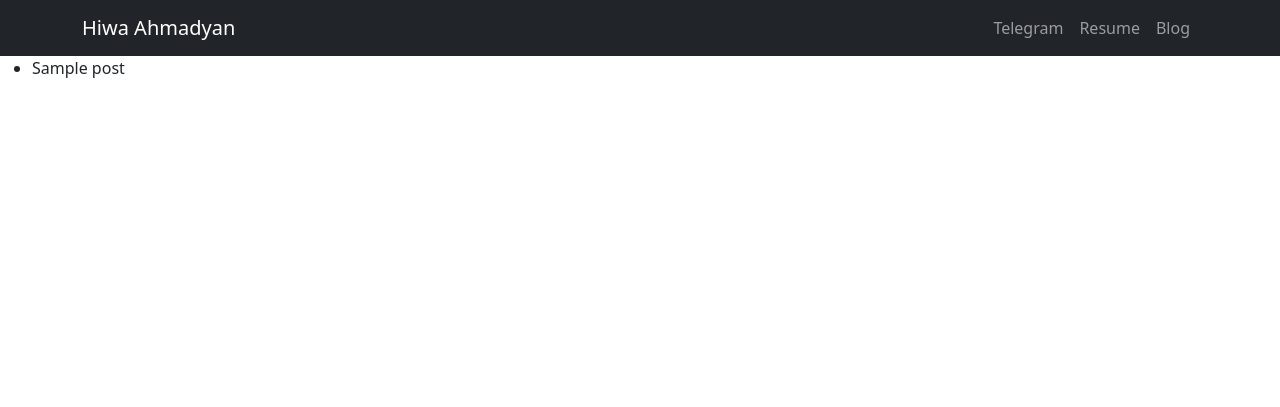
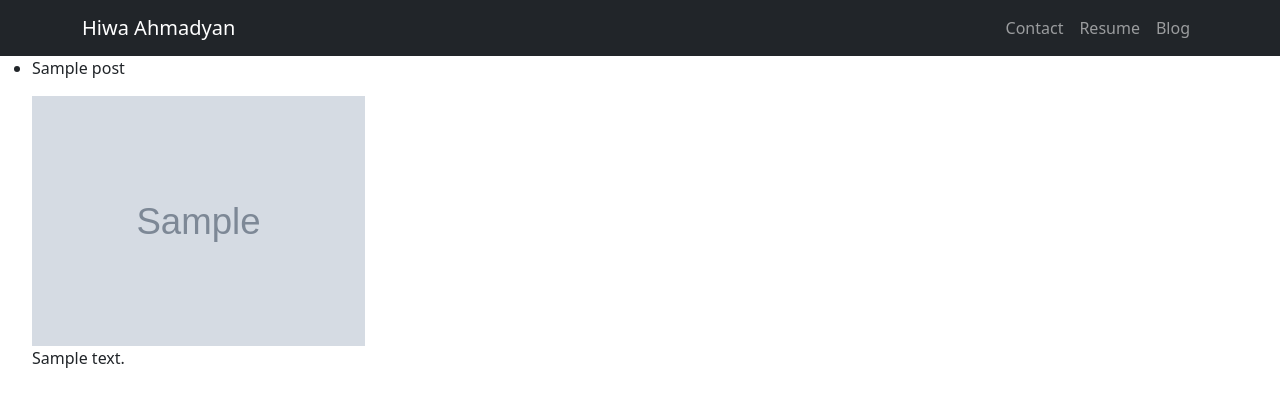
Before and after one commit to Hiwa2719/portfolio, a Django app: page /blog/ in a window 1280 px wide. Shown: the top 407 px of the page. Run offline with Django 3.2, Linux system fonts and the light colour scheme; tables that the repository leaves empty hold one stand-in row (values such as "Sample post"); grey boxes marked "Sample" are stand-in pictures; some libraries are stand-ins or nearby versions.

Commit message:
changed media image files save directory & adding media_url

```diff
--- a/blog/models.py
+++ b/blog/models.py
@@ -4,7 +4,7 @@ from django.urls import reverse
 
 class Post(models.Model):
     title = models.CharField(max_length=256)
-    image = models.ImageField()
+    image = models.ImageField(upload_to='images/')
     content = models.TextField()
     pub_date = models.DateTimeField(auto_now=False, auto_now_add=True)
 
--- a/blog/templates/blog/blog.html
+++ b/blog/templates/blog/blog.html
@@ -6,6 +6,8 @@
         {% for post in post_list %}
             <li>
                 <p>{{ post }}</p>
+                <img src="{{ post.image.url }}" alt="" height="250px">
+                <p>{{ post.summery }}</p>
             </li>
         {% endfor %}
     </ul>
--- a/blog/views.py
+++ b/blog/views.py
@@ -14,3 +14,7 @@ class PostListView(ListView):
 
 class PostDetailView(DetailView):
     model = Post
+
+
+class ContactView(TemplateView):
+    template_name = 'blog/contact.html'  # todo edit contact.html
--- a/portfolio_v3/settings.py
+++ b/portfolio_v3/settings.py
@@ -116,6 +116,8 @@ USE_TZ = True
 STATIC_URL = '/static/'
 STATICFILES_DIRS = [Path.joinpath(BASE_DIR, 'static')]
 
+MEDIA_URL = '/media/'
+MEDIA_ROOT = Path.joinpath(BASE_DIR, 'media')
 # Default primary key field type
 # https://docs.djangoproject.com/en/3.2/ref/settings/#default-auto-field
 
--- a/portfolio_v3/urls.py
+++ b/portfolio_v3/urls.py
@@ -13,6 +13,8 @@ Including another URLconf
     1. Import the include() function: from django.urls import include, path
     2. Add a URL to urlpatterns:  path('blog/', include('blog.urls'))
 """
+from django.conf import settings
+from django.conf.urls.static import static
 from django.contrib import admin
 from django.urls import path, include
 
@@ -22,5 +24,6 @@ from blog import views
 urlpatterns = [
     path('admin/', admin.site.urls),
     path('blog/', include('blog.urls')),
+    path('contact/', views.ContactView.as_view(), name='contact'),
     path('', views.IndexView.as_view(), name='index')
-]
+] + static(settings.MEDIA_URL, document_root=settings.MEDIA_ROOT)
--- a/templates/base.html
+++ b/templates/base.html
@@ -17,7 +17,7 @@
         <div class="collapse navbar-collapse" id="navbarSupportedContent">
             <ul class="navbar-nav ms-auto mb-2 mb-lg-0">
                 <li class="nav-item">
-                    <a class="nav-link" href=" #">Telegram</a>
+                    <a class="nav-link" href="{% url 'contact' %}">Contact</a>
                 </li>
                 <li class="nav-item">
                     <a class="nav-link" href="#">Resume</a>
```
Also changed, not shown: blog/templates/blog/contact.html (added, +10 -0 lines), blog/migrations/0002_alter_post_image.py (added).
